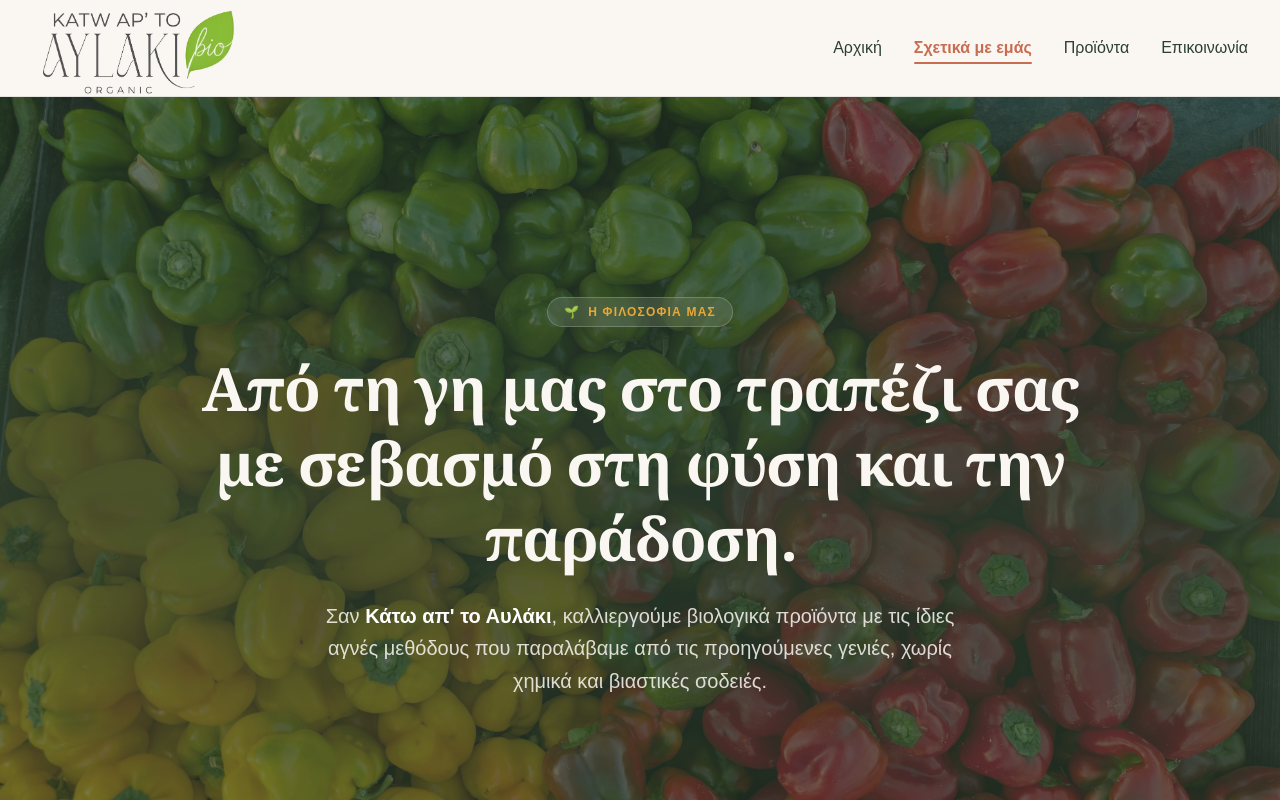
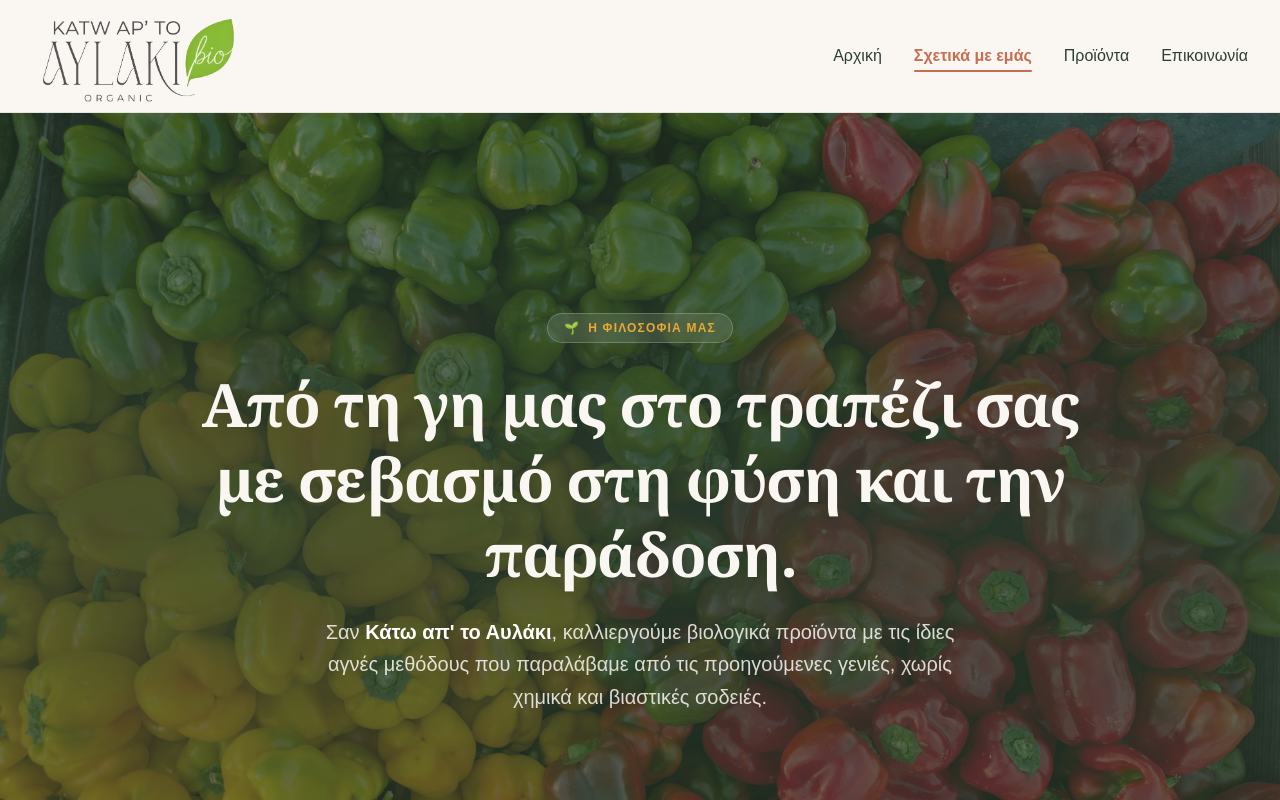
Before and after one commit to karamas13/down_the_gap, a Next.js app: page /about in a window 1280 px wide. Shown: the top 800 px of the page. Built offline with nearby package versions, Linux system fonts and the light colour scheme.

Commit message:
Navbar and AboutUs fix for deploy

```diff
--- a/components/about/AboutHero.tsx
+++ b/components/about/AboutHero.tsx
@@ -3,7 +3,7 @@
 import React from 'react';
 import Image from 'next/image';
 import { motion } from 'framer-motion';
-import  PepperBackround  from "@/public/images/PepperBackground.avif"
+
 
 export const AboutHero = () => {
   return (
@@ -11,11 +11,11 @@ export const AboutHero = () => {
       {/* Background Image with Dark Overlay */}
       <div className="absolute inset-0 z-0 opacity-40 h-screen">
         <Image
-          src={ PepperBackround }
+          src="/images/PepperBackground.avif"
           alt="DownTheGap Organic Farm"
           fill
           priority
-          className="object-cover"
+          className="object-cover object-center pointer-events-none"
         />
         <div className="absolute inset-0 bg-linear-to-t via-[#2D4030]/60 to-transparent" />
       </div>
--- a/components/layout/Navbar.tsx
+++ b/components/layout/Navbar.tsx
@@ -34,7 +34,7 @@ export const Navbar = () => {
 
   return (
     <header
-      className={`relative top-0 z-50 transition-all duration-300 backdrop-blur-md bg-[#FAF7F2]/90 border-b ${
+      className={`relative top-0 z-50 transition-all duration-300 backdrop-blur-md bg-[#FAF7F2]/90 border-b py-2 ${
         scrolled ? 'border-[#2D4030]/15 shadow-sm' : 'border-[#2D4030]/10'
       }`}
     >
```
